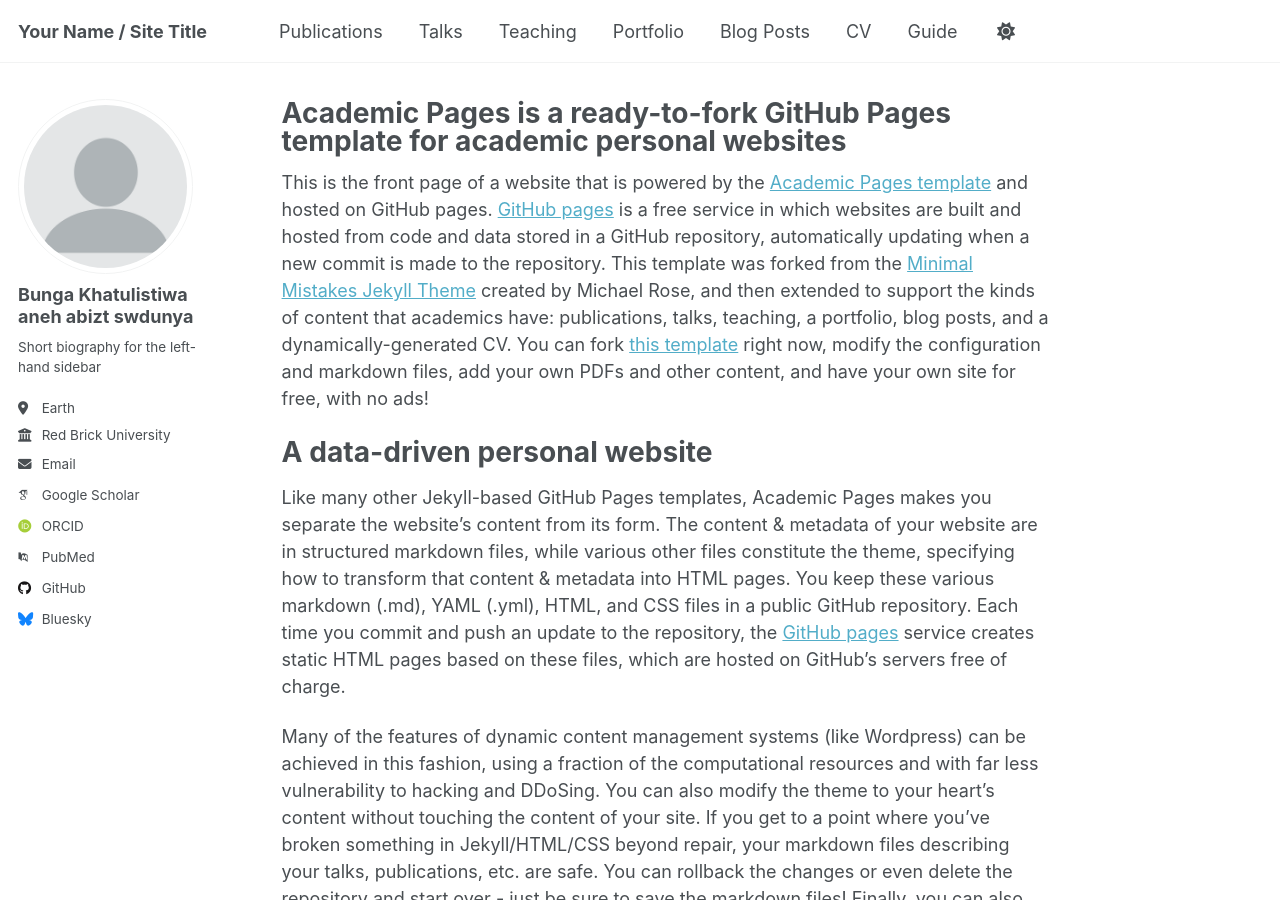
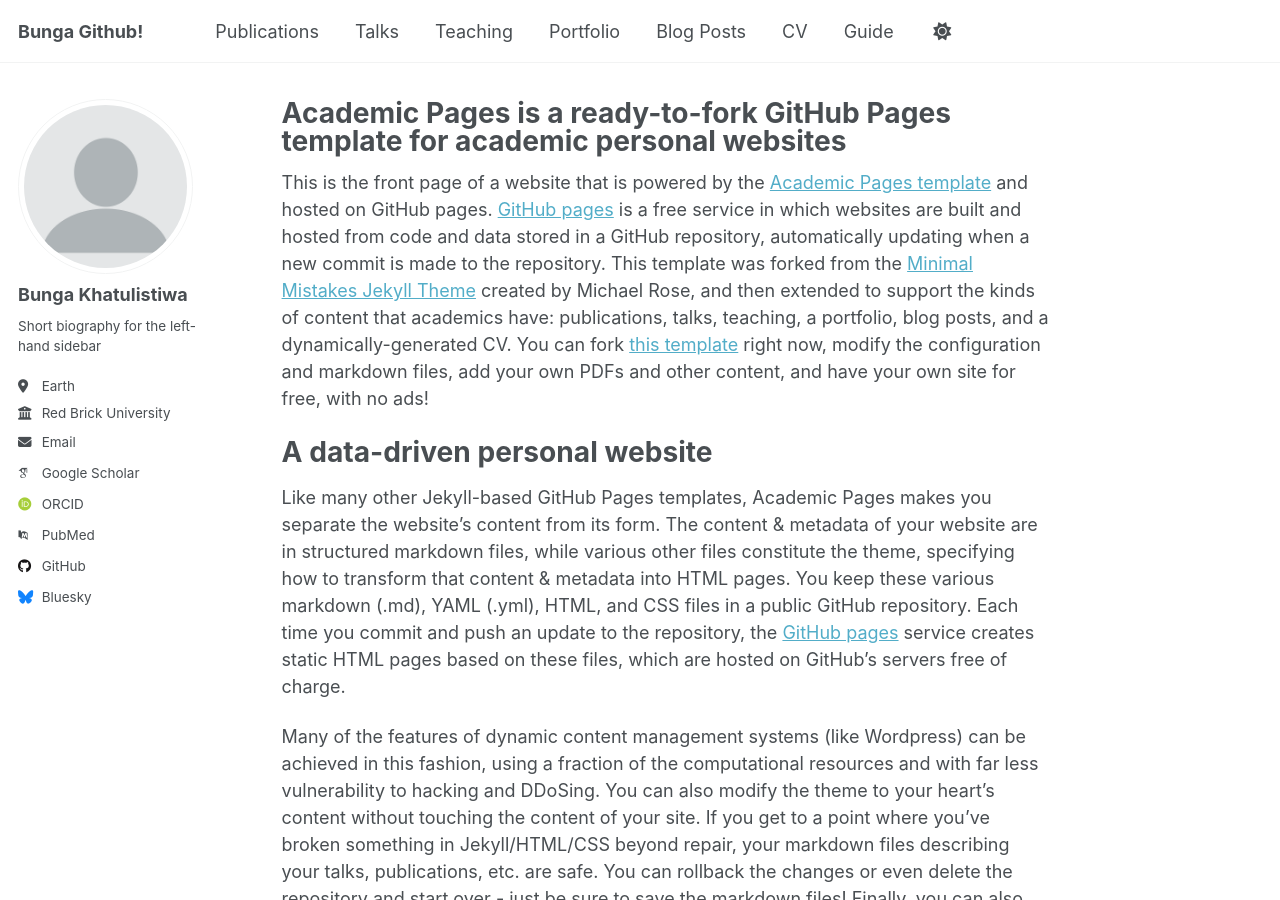
Before and after one commit to khatulistiwaab21/khatulistiwaab04, a Jekyll site: the page built from _pages/about.md, in a window 1280 px wide and 900 px high. Built offline with Jekyll 4.4.1, drawn with Linux system fonts in a browser that asks for light colours; some web fonts are replaced.

Commit message:
ubah title name

```diff
--- a/_config.yml
+++ b/_config.yml
@@ -9,7 +9,7 @@
 # Basic Site Settings
 locale                   : "en-US"
 site_theme               : "default"
-title                    : "Your Name / Site Title"
+title                    : "Bunga Github!"
 title_separator          : "-"
 name                     : &name "Bunga Khatulistiwa"
 description              : &description "personal description"
@@ -23,7 +23,7 @@ repository               : "academicpages/academicpages.github.io"
 author:
   # Biographic information
   avatar           : "profile.png"
-  name             : "Bunga Khatulistiwa aneh abizt swdunya"
+  name             : "Bunga Khatulistiwa"
   pronouns         : # example: "she/her"
   bio              : "Short biography for the left-hand sidebar"
   location         : "Earth"
```
